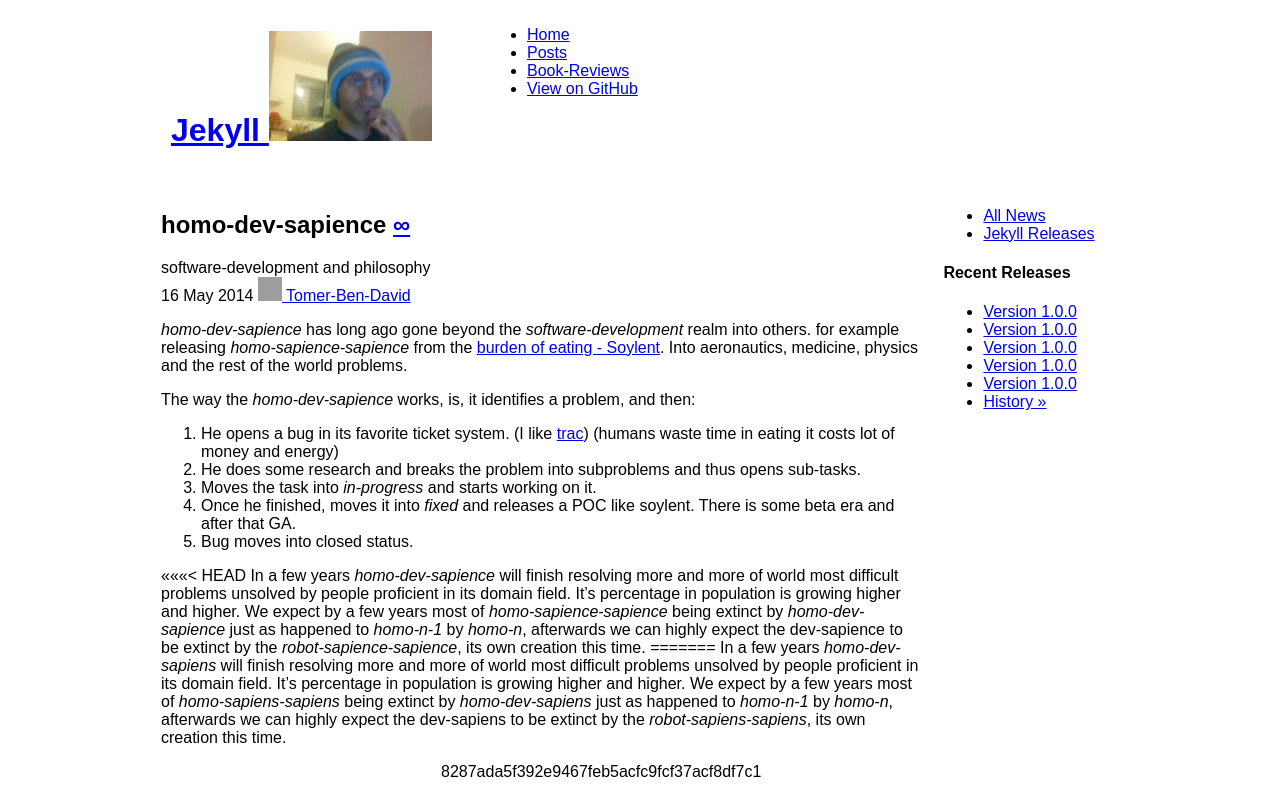
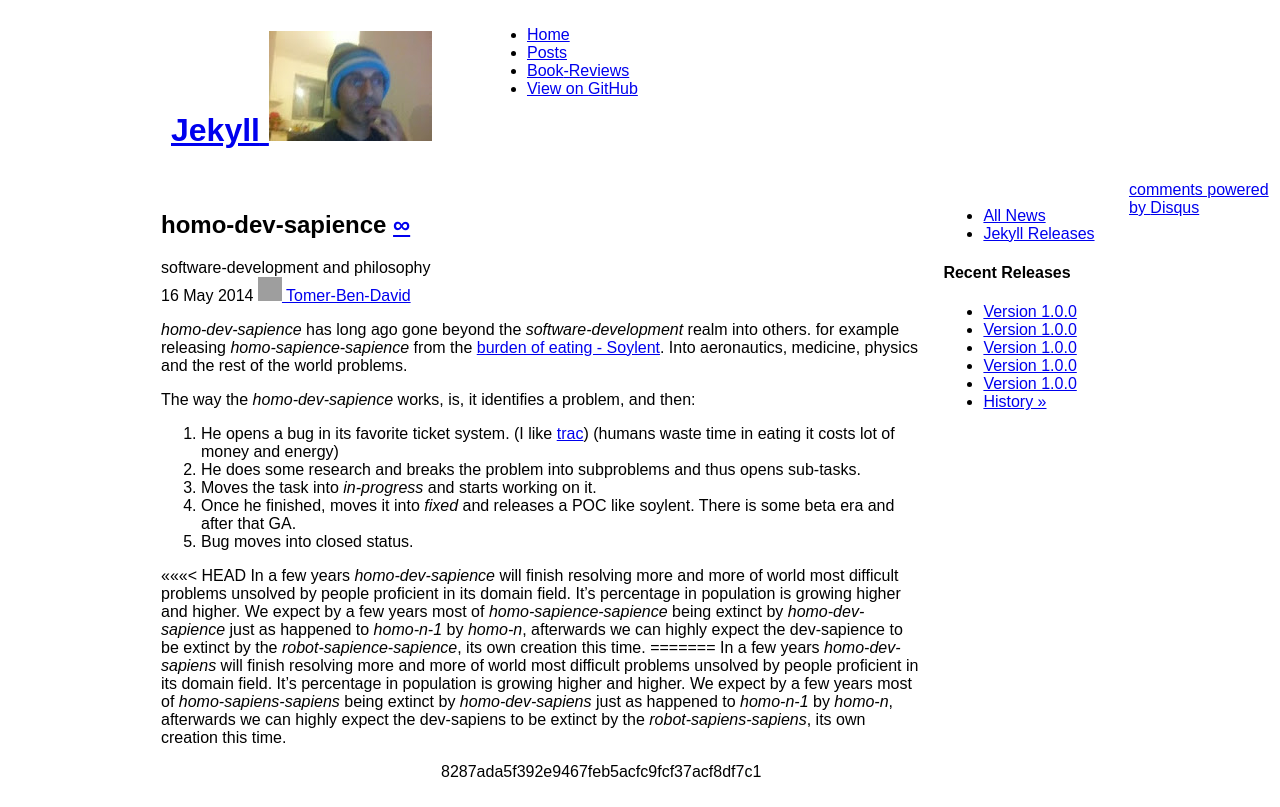
Before and after one commit to tomer-ben-david-archive/tomer-ben-david-archive.github.io, a Jekyll site: the page built from _posts/2014-05-16-home-dev-sapiens.md, in a window 1280 px wide, cut to the strip 0-807 px from the top of the page. Built offline with Jekyll 4.4.1, drawn with Linux system fonts in a browser that asks for light colours; comment, search, counter and statistics services are not loaded; some of the changed lines change nothing that is shown; grey boxes are pictures that could not be loaded.

Commit message:
added jekyll comments

```diff
--- a/_config.yml
+++ b/_config.yml
@@ -6,3 +6,4 @@
 repository: https://github.com/jekyll/jekyll
 help_url: https://github.com/jekyll/help
 markdown: kramdown
+comments: true
--- a/_layouts/default.html
+++ b/_layouts/default.html
@@ -5,6 +5,23 @@
 
   {{ content }}
 
+  {% if page.comments %}
+      <div id="disqus_thread"></div>
+    <script type="text/javascript">
+        /* * * CONFIGURATION VARIABLES: EDIT BEFORE PASTING INTO YOUR WEBPAGE * * */
+        var disqus_shortname = 'tomerbendavid'; // required: replace example with your forum shortname
+
+        /* * * DON'T EDIT BELOW THIS LINE * * */
+        (function() {
+            var dsq = document.createElement('script'); dsq.type = 'text/javascript'; dsq.async = true;
+            dsq.src = '//' + disqus_shortname + '.disqus.com/embed.js';
+            (document.getElementsByTagName('head')[0] || document.getElementsByTagName('body')[0]).appendChild(dsq);
+        })();
+    </script>
+    <noscript>Please enable JavaScript to view the <a href="http://disqus.com/?ref_noscript">comments powered by Disqus.</a></noscript>
+    <a href="http://disqus.com" class="dsq-brlink">comments powered by <span class="logo-disqus">Disqus</span></a>
+  {% endif %}
+
   {% include footer.html %}
   {% include analytics.html %}
 
--- a/_layouts/news.html
+++ b/_layouts/news.html
@@ -1,5 +1,6 @@
 ---
 layout: default
+comments: true
 ---
 
   <section class="news">
--- a/_layouts/news_item.html
+++ b/_layouts/news_item.html
@@ -1,5 +1,6 @@
 ---
 layout: news
+comments: true
 ---
 
 <article>
```
